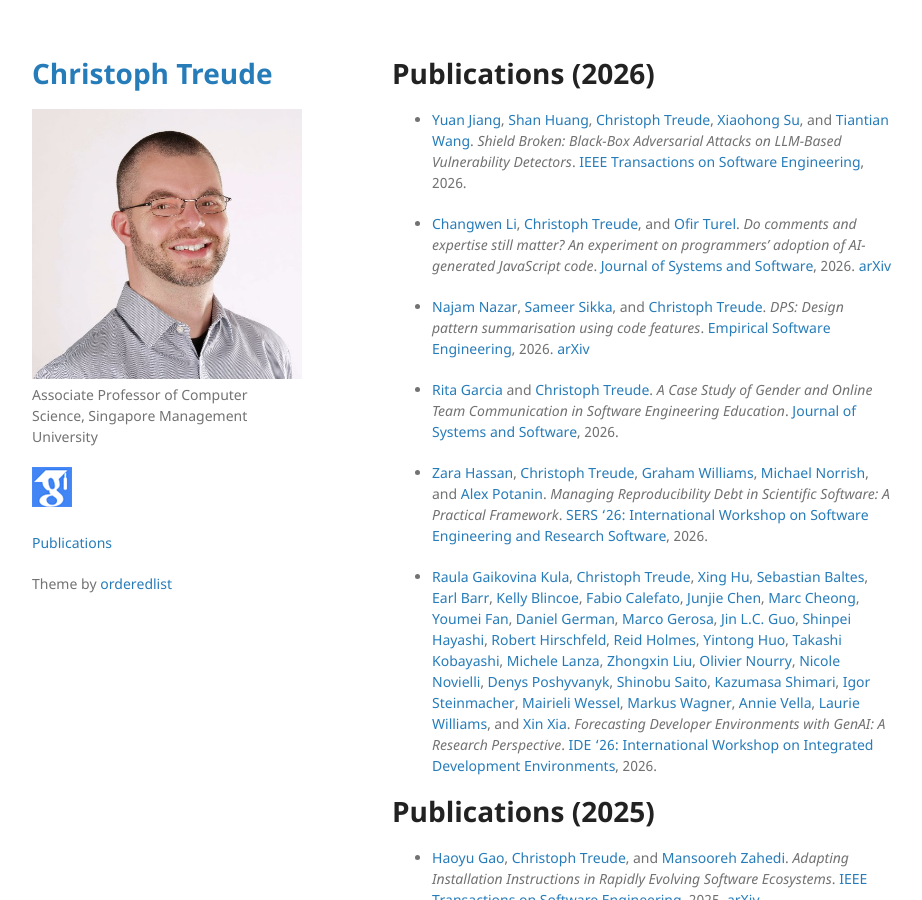
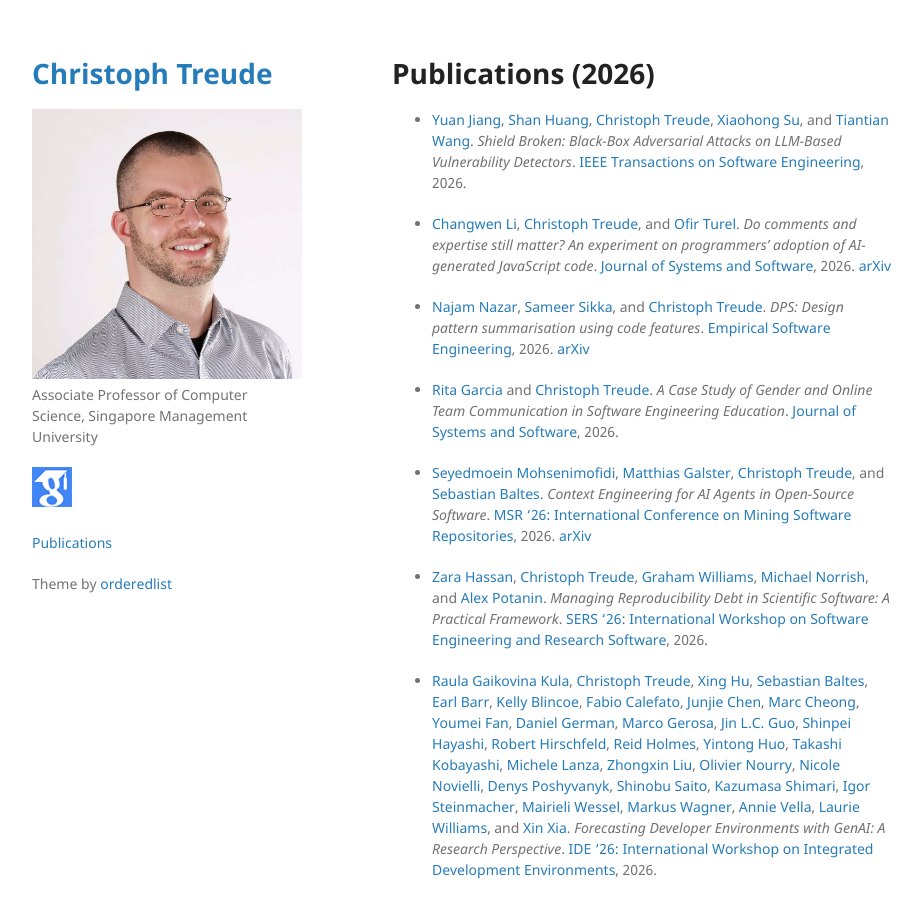
Before and after one commit to ctreude/ctreude.github.io, a Jekyll site: the page built from publications.md, in a window 1280 px wide and 900 px high. Shown: the whole window, without its empty margins (178-1100 px from the left). Built offline with Jekyll 4.4.1, drawn with Linux system fonts in a browser that asks for light colours.

Commit message:
Update publications.md

```diff
--- a/publications.md
+++ b/publications.md
@@ -16,6 +16,8 @@ title: Publications
 * [Najam Nazar](https://najamnazar.github.io/), [Sameer Sikka](https://github.com/SamSike), and [Christoph Treude](https://ctreude.ca). *DPS: Design pattern summarisation using code features*. [Empirical Software Engineering](https://link.springer.com/journal/10664), 2026. [arXiv](https://arxiv.org/abs/2504.11081)
 
 * [Rita Garcia](https://www.linkedin.com/in/rita-garcia/) and [Christoph Treude](https://ctreude.ca). *A Case Study of Gender and Online Team Communication in Software Engineering Education*. [Journal of Systems and Software](https://www.sciencedirect.com/journal/journal-of-systems-and-software), 2026.
+
+* [Seyedmoein Mohsenimofidi](https://se-uhd.de/), [Matthias Galster](https://www.uni-bamberg.de/en/ese/team/matthias-galster/), [Christoph Treude](https://ctreude.ca), and [Sebastian Baltes](https://empirical-software.engineering/). *Context Engineering for AI Agents in Open-Source Software*. [MSR '26: International Conference on Mining Software Repositories](https://2026.msrconf.org/), 2026. [arXiv](https://arxiv.org/abs/2510.21413)
 
 * [Zara Hassan](https://comp.anu.edu.au/people/zara-hassan/), [Christoph Treude](https://ctreude.ca/), [Graham Williams](https://comp.anu.edu.au/people/graham-williams/), [Michael Norrish](https://comp.anu.edu.au/people/michael-norrish/), and [Alex Potanin](https://potanin.github.io/). *Managing Reproducibility Debt in Scientific Software: A Practical Framework*. [SERS '26: International Workshop on Software Engineering and Research Software](https://conf.researchr.org/home/icse-2026/sers-2026), 2026.
 
```
